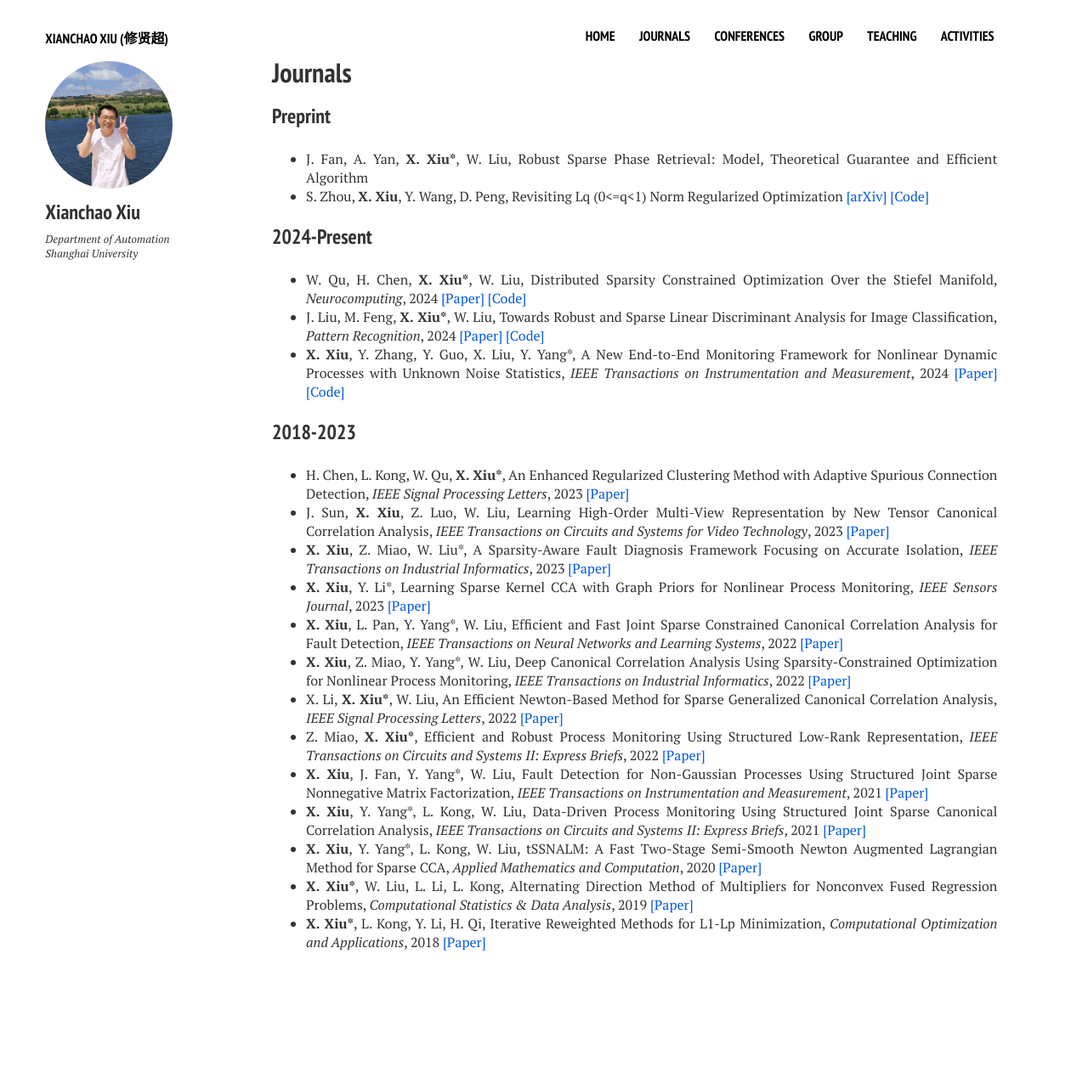
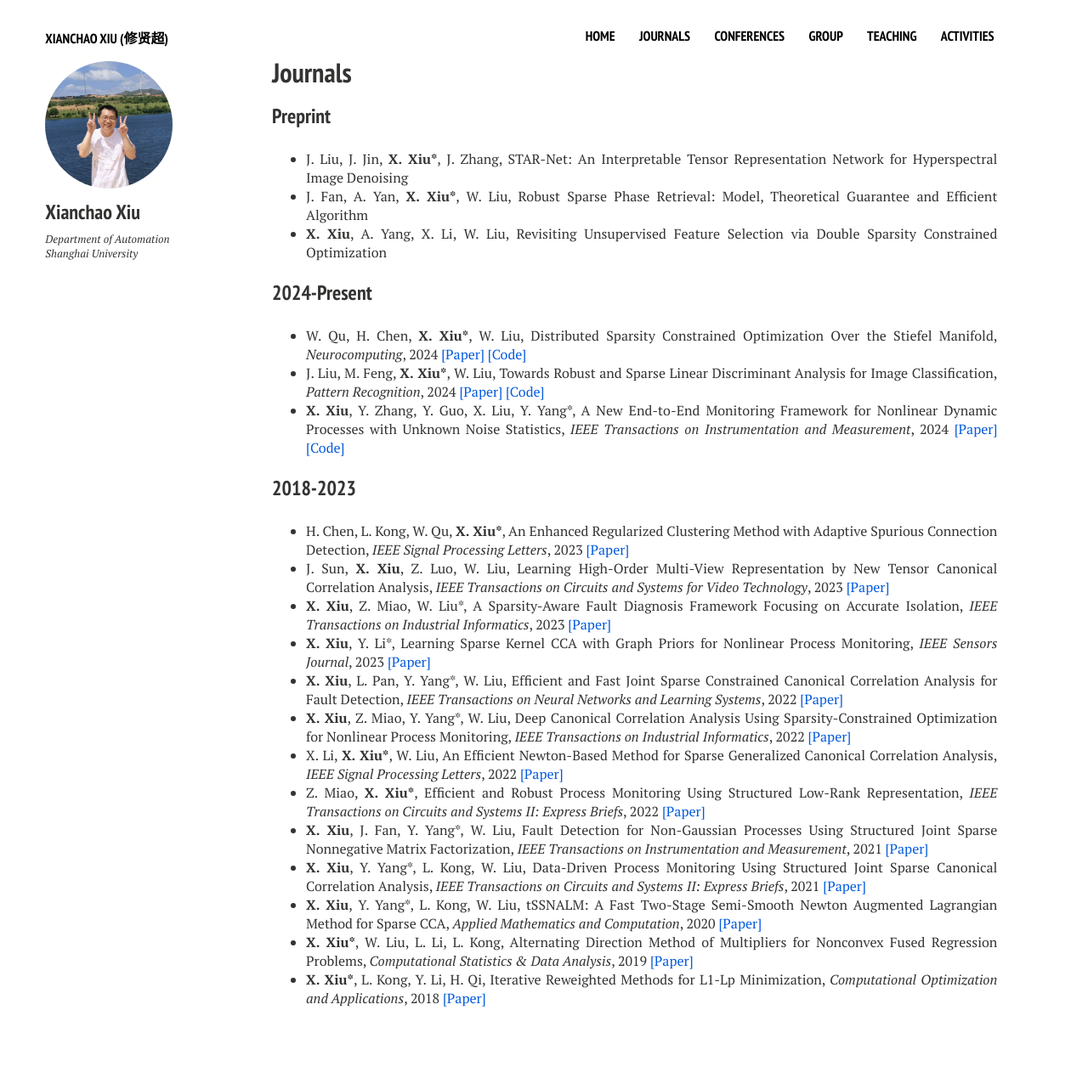
Before and after one commit to xianchaoxiu/xianchaoxiu.github.io, a Jekyll site: the page built from journals/index.md, in a window 1280 px wide. Shown: the whole page at 85% size. Built offline with Jekyll 4.4.1, drawn with Linux system fonts in a browser that asks for light colours; nearby versions of some CDN libraries; before the commit the page ends 1216 px from its top, so only the background shows below that.

Commit message:
Update index.md

```diff
--- a/journals/index.md
+++ b/journals/index.md
@@ -10,8 +10,9 @@ share: false
 
 ### Preprint
 
+* J. Liu, J. Jin, <b>X. Xiu*</b>, J. Zhang, STAR-Net: An Interpretable Tensor Representation Network for Hyperspectral Image Denoising  <br>
 * J. Fan, A. Yan, <b>X. Xiu*</b>, W. Liu, Robust Sparse Phase Retrieval: Model, Theoretical Guarantee and Efficient Algorithm  <br>
-* S. Zhou, <b>X. Xiu</b>, Y. Wang, D. Peng, Revisiting Lq (0<=q<1) Norm Regularized Optimization <a href="https://arxiv.org/abs/2306.14394" class="textlink" target="_blank">[arXiv]</a> <a href="https://github.com/ShenglongZhou/PSNP" class="textlink" target="_blank">[Code]</a> <br>
+* <b>X. Xiu</b>, A. Yang, X. Li, W. Liu, Revisiting Unsupervised Feature Selection via Double Sparsity Constrained Optimization <br>
 
 ### 2024-Present
 * W. Qu, H. Chen, <b>X. Xiu*</b>, W. Liu, Distributed Sparsity Constrained Optimization Over the Stiefel Manifold, <i>Neurocomputing</i>, 2024 <a href="https://www.sciencedirect.com/science/article/pii/S0925231224010385" class="textlink" target="_blank">[Paper]</a> <a href="https://github.com/wtqu/DREAM" class="textlink" target="_blank">[Code]</a> <br>
```
